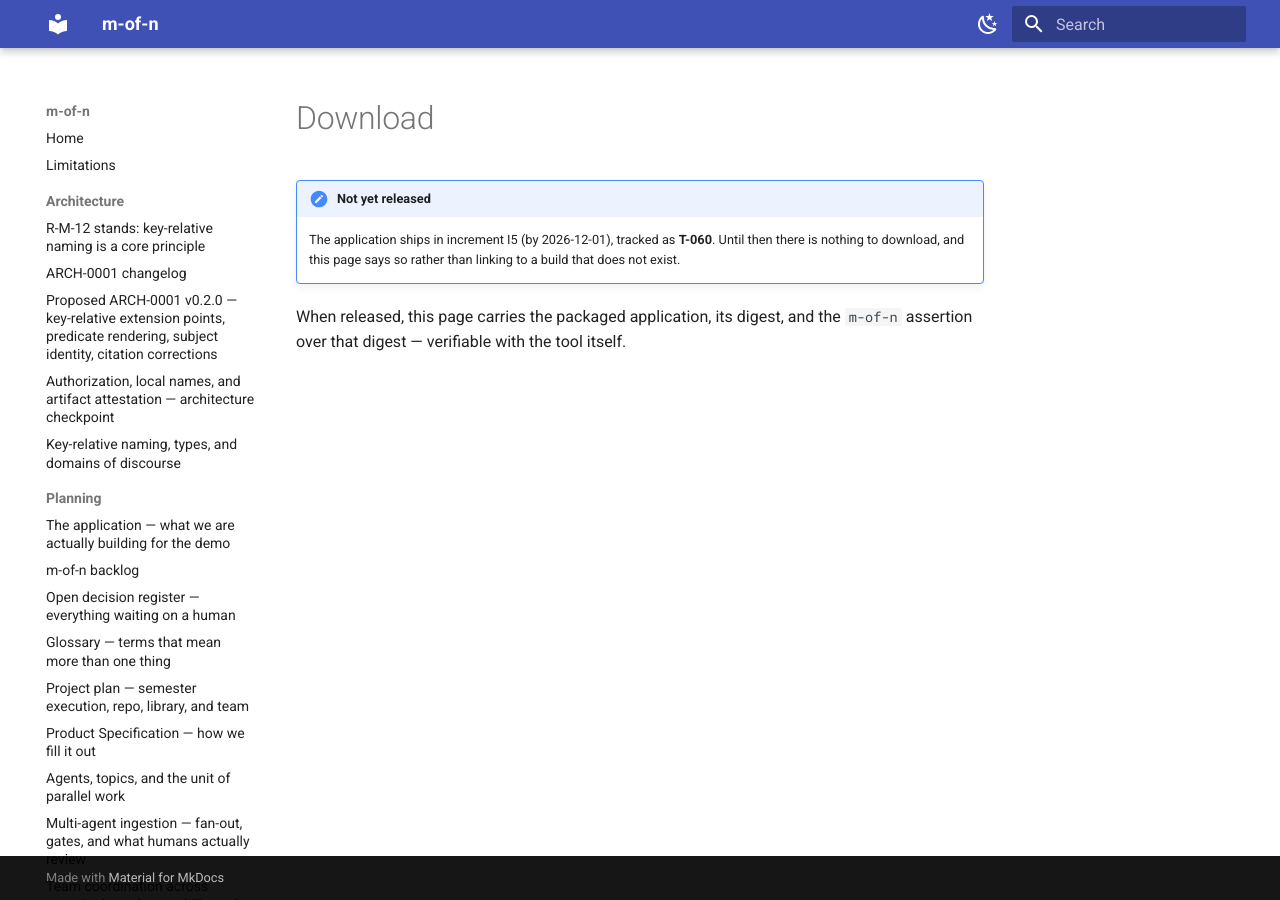
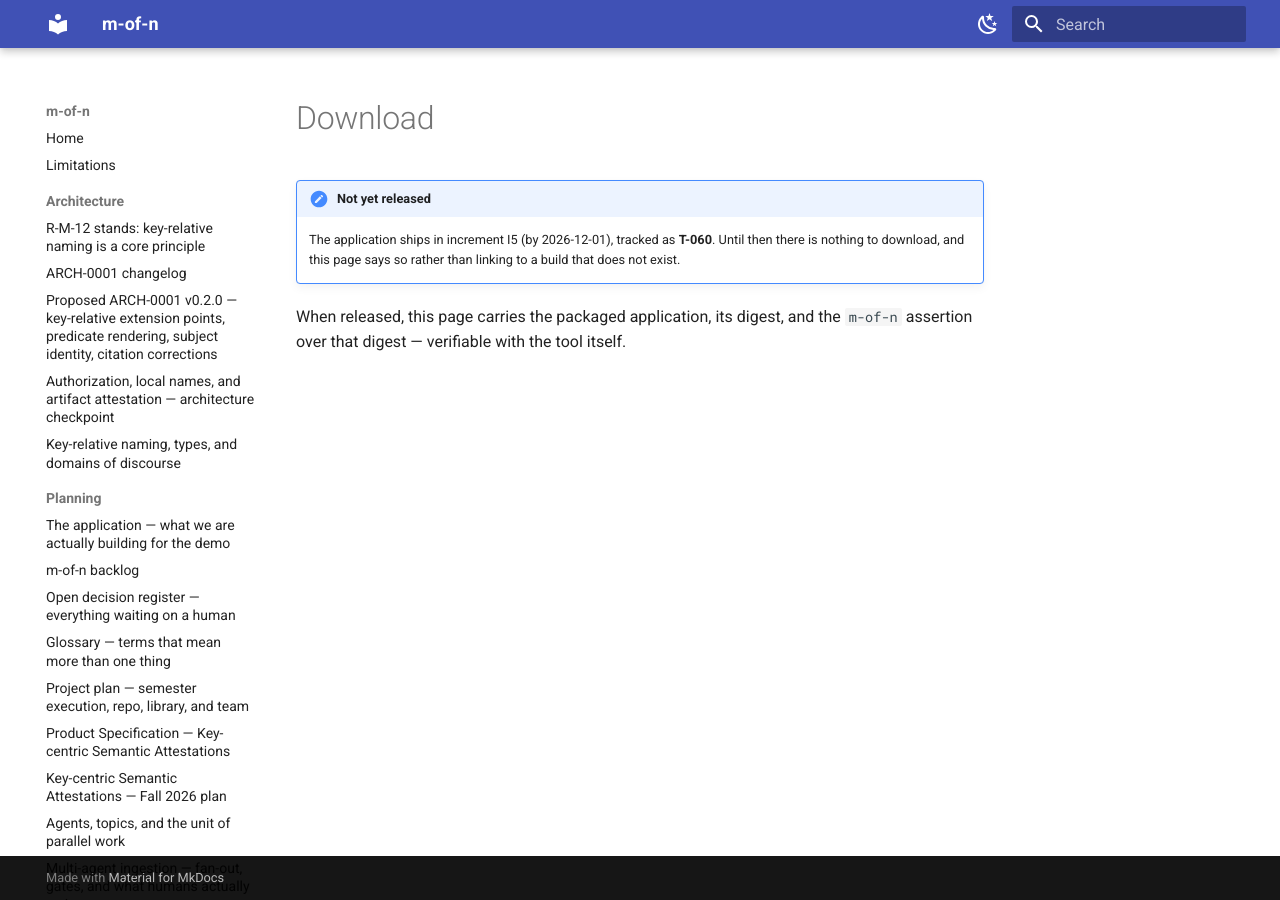
Before and after one commit to m-of-n/mofn, an MkDocs documentation site: the page built from docs/download.md, in a window 1280 px wide. Built offline with MkDocs 1.6.1 and Material for MkDocs 9.7.7, drawn with Linux system fonts in a browser that asks for light colours.

Commit message:
chore: regenerate nav and PUBLISHING — and the library bibliography drops out
bin/manifest, run per CLAUDE.md before a PR. Three changes, only one of which
is routine, so recording all three:

1. PLAN-0003-semester-plan.md was missing from nav entirely. Added.
2. PLAN-0002's nav title picks up its current short_title.
3. **The Library > Bibliography entry is REMOVED, and that is a regression
   nobody chose.**

On (3): nav on main points at `library/bibliography.md`. That file no longer
exists. library#31 stopped tracking the generated views, so `index/` and the
human-visible bibliography are untracked in the library repo and therefore
absent from the submodule checkout this site builds from. The generator can
only drop what is not there.

So the published site loses its bibliography page. That is precisely the
failure library/CLAUDE.md names as "the normal failure here" — the
human-visible bibliography silently rotting — arriving by a new route: not
staleness, but a correct generator faithfully reflecting a file that CI now
produces and nothing commits.

Committing the regeneration because leaving nav pointing at a missing file is
worse. The real fix is for the site build to generate the library views before
running the generator, or for the bibliography to be published from the
library's own CI artifact. Filed separately; not fixed here, because it is a
build-pipeline decision rather than a nav edit.

Co-Authored-By: Claude Opus 5 <noreply@anthropic.com>

```diff
--- a/mkdocs.nav.yml
+++ b/mkdocs.nav.yml
@@ -14,7 +14,8 @@ nav:
       - "Open decision register — everything waiting on a human": project/DECISIONS-0001.md
       - "Glossary — terms that mean more than one thing": project/GLOSSARY-0001.md
       - "Project plan — semester execution, repo, library, and team": project/PLAN-0001-project-plan.md
-      - "Product Specification — how we fill it out": project/PLAN-0002-product-spec.md
+      - "Product Specification — Key-centric Semantic Attestations": project/PLAN-0002-product-spec.md
+      - "Key-centric Semantic Attestations — Fall 2026 plan": project/PLAN-0003-semester-plan.md
       - "Agents, topics, and the unit of parallel work": project/PROC-0001-agents-and-topics.md
       - "Multi-agent ingestion — fan-out, gates, and what humans actually review": project/PROC-0002-multi-agent-ingestion.md
       - "Team coordination across repositories — lanes, skills, and who opens what": project/PROC-0003-team-coordination.md
@@ -24,5 +25,4 @@ nav:
       - "README": research/README.md
   - Library:
       - Construction method: library/construction.md
-      - Bibliography: library/bibliography.md
   - Download: download.md
```
Also changed, not shown: project/PUBLISHING.md (+4 -3 lines).
